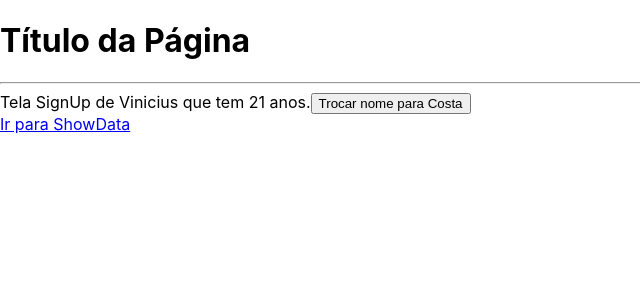
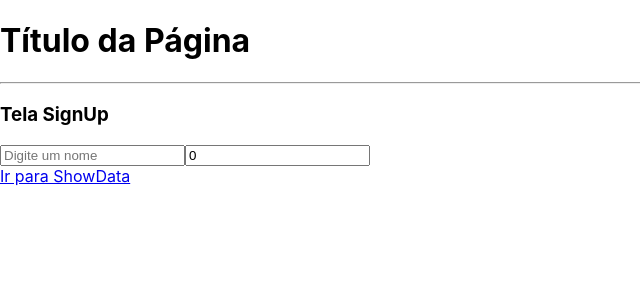
Before and after one commit to Vinicius-dcs/react-context-exmaple, a React (Create React App) app: page / in a window 1280 px wide. Shown: the top 300 px of the page, without its empty margins (0-640 px from the left). Built offline with nearby package versions, Linux system fonts and the light colour scheme.

Commit message:
M8 L8: Using Context with Form

```diff
--- a/src/Pages/ShowData.tsx
+++ b/src/Pages/ShowData.tsx
@@ -7,8 +7,23 @@ export const ShowData = () => {
 
     return (
         <div>
-            Tela ShowData {state.user.name}
+            <h3>Tela ShowData</h3>
+
+            {state.user.name &&
+                <>
+                    Seu nome é: {state.user.name}.
+                    <br />
+                    Você tem: {state.user.age} anos.
+                </>
+            }
+
+            {!state.user.name &&
+                'Sem informações preenchidas!'
+            }
+
             <br />
+            <br />
+
             <Link to="/">Ir para SignUp</Link>
         </div>
     )
--- a/src/Pages/SignUp.tsx
+++ b/src/Pages/SignUp.tsx
@@ -1,24 +1,37 @@
+import React, { useContext } from 'react';
 import { Link } from 'react-router-dom';
-import { useContext } from 'react';
 import { Context } from '../Contexts/Context';
 
 export const SignUp = () => {
     const { state, dispatch } = useContext(Context);
 
-    const handleChangeName = () => {
+    const handleNameChange = (event: React.ChangeEvent<HTMLInputElement>) => {
         dispatch({
             type: 'CHANGE_NAME',
             payload: {
-                name: 'Costa'
+                name: event.target.value
             }
-        })
+        });
+    }
+
+    const handleAgeChange = (event: React.ChangeEvent<HTMLInputElement>) => {
+        dispatch({
+            type: 'CHANGE_AGE',
+            payload: {
+                age: event.target.value
+            }
+        });
     }
 
     return (
         <div>
-            Tela SignUp de {state.user.name} que tem {state.user.age} anos.
-            <button onClick={handleChangeName}>Trocar nome para Costa</button>
+            <h3>Tela SignUp</h3>
+
+            <input type="text" placeholder='Digite um nome' value={state.user.name} onChange={handleNameChange} />
+            <input type="text" placeholder='Digite uma idade' value={state.user.age} onChange={handleAgeChange} />
+
             <br />
+
             <Link to="/exibir">Ir para ShowData</Link>
         </div>
     )
--- a/src/Reducers/userReducer.ts
+++ b/src/Reducers/userReducer.ts
@@ -6,8 +6,8 @@ export type UserType = {
 }
 
 export const userInitialState: UserType = {
-    name: 'Vinicius',
-    age: 21
+    name: '',
+    age: 0
 }
 
 export const userReducer = (state: UserType, action: reducerActionType) => {
```
